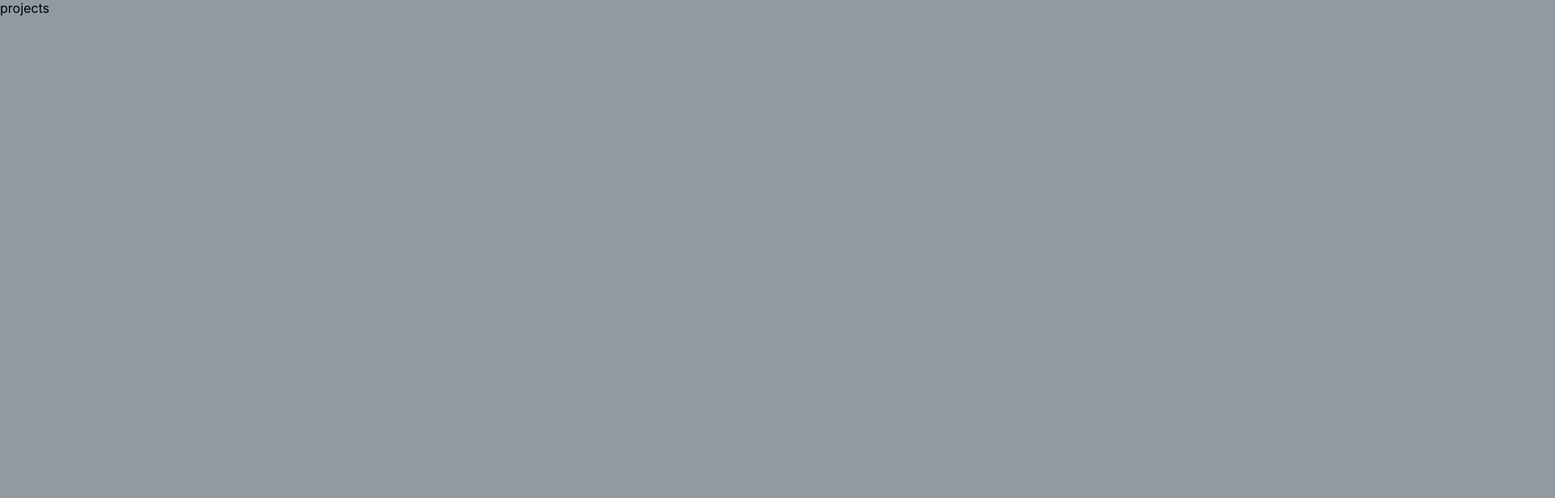
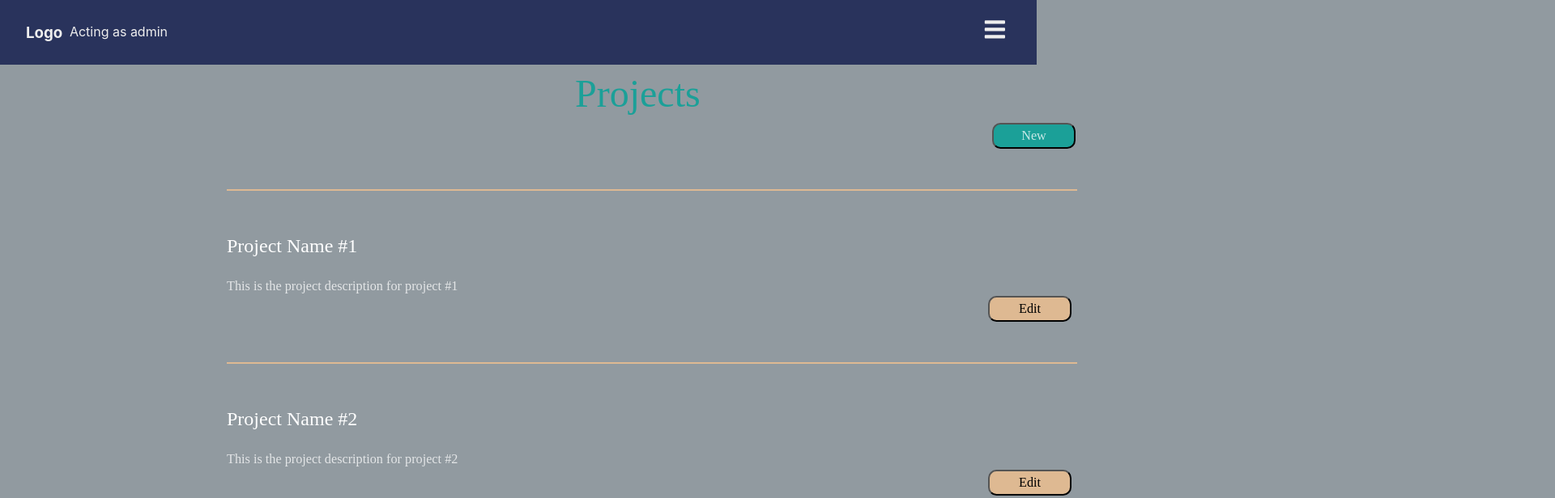
Before and after one commit to M-Cleveland153/Project_Management_App_Front_End_2022-12-10, a React (Create React App) app: page /projects in a window 1280 px wide. Shown: the top 616 px of the page at 81% size, 1920 px wide, since content can reach past the window. Built offline with nearby package versions, Linux system fonts and the light colour scheme.

Commit message:
Projects page looks good now. Switching to Michael. Then will merge in 'projects' branch.

```diff
--- a/src/App.js
+++ b/src/App.js
@@ -12,7 +12,6 @@ import Users from "./routes/UsersRegistry"
 
 function App() {
   return (
-
     <>
       <Routes>
         <Route path= "/" element= {<Login />}/>;
--- /dev/null
+++ b/src/components/projects/ProjectItem.js
@@ -0,0 +1,16 @@
+import classes from "./Projects.module.css";
+
+function ProjectItem(props) {
+  return (
+    <li className={classes.li}>
+        <hr className={classes.hr}></hr>
+      <p className={classes.name}>{props.name}</p>
+      <p className={classes.description}>{props.description}</p>
+      <div className={classes.editActions}>
+        <button>Edit</button>
+      </div>
+    </li>
+  );
+}
+
+export default ProjectItem;
--- /dev/null
+++ b/src/components/projects/ProjectList.js
@@ -0,0 +1,19 @@
+import ProjectItem from "./ProjectItem";
+import classes from "./Projects.module.css";
+
+function ProjectList(props) {
+  return (
+    <ul className={classes.ul}>
+      {props.projects.map((project) => (
+        <ProjectItem
+          key={project.id}
+          id={project.id}
+          name={project.name}
+          description={project.description}
+        />
+      ))}
+    </ul>
+  );
+}
+
+export default ProjectList;
--- /dev/null
+++ b/src/components/projects/Projects.module.css
@@ -0,0 +1,119 @@
+.ul {
+  list-style-type: none;
+  margin: 0;
+  padding: 0;
+}
+
+.li {
+  margin: 30px;
+}
+
+.name {
+  color: #ffffff;
+
+  position: relative;
+  left: 250px;
+  right: 73.26%;
+  top: 30.53%;
+  bottom: 66.25%;
+
+  font-family: "Mulish";
+  font-style: normal;
+  font-weight: 400;
+  font-size: 24px;
+  line-height: 150%;
+  /* identical to box height, or 36px */
+
+  display: flex;
+  align-items: center;
+  text-align: center;
+}
+
+.description {
+    position: relative;
+    left: 250px;
+    right: 62.38%;
+    top: 35.36%;
+    bottom: 62.49%;
+
+    font-family: 'Mulish';
+    font-style: normal;
+    font-weight: 400;
+    font-size: 16.2439px;
+    line-height: 150%;
+    /* or 24px */
+
+    display: flex;
+    align-items: center;
+    text-align: center;
+
+    color: rgba(255, 255, 255, 0.75);
+
+    padding-top: 20px;
+
+}
+
+.editActions button {
+  /* color: #ffffff; */
+  background-color: #deb992;
+  position: relative;
+  left: 1190px;
+  width: 103px;
+  height: 32px;
+  border-radius: 10.2875px;
+
+  font-family: "Mulish";
+  font-style: normal;
+  font-weight: 400;
+  font-size: 16.2439px;
+  line-height: 150%;
+  /* or 24px */
+
+  align-items: center;
+  text-align: center;
+
+  color: #000000;
+}
+
+.newActions button{
+     /* color: #ffffff; */
+  background-color: #1ba098;
+  position: relative;
+  left: 1225px;
+  width: 103px;
+  height: 32px;
+  border-radius: 10.2875px;
+
+  font-family: "Mulish";
+  font-style: normal;
+  font-weight: 400;
+  font-size: 16.2439px;
+  line-height: 150%;
+  /* or 24px */
+
+  align-items: center;
+  text-align: center;
+
+  color: rgba(255, 255, 255, 0.75);
+
+}
+
+.h1 {
+  color: #1ba098;
+  left: 710px;
+  position: relative;
+  font-family: "Mulish";
+  font: "Mulish";
+  font-style: normal;
+  font-weight: 400;
+  font-size: 48px;
+  line-height: 150%;
+}
+
+.hr {
+  border: 1px solid #deb992;
+  margin: 50px;
+  width: 1050px;
+  position: relative;
+  left: 200px;
+}
--- a/src/index.css
+++ b/src/index.css
@@ -5,7 +5,7 @@ body {
     sans-serif;
   -webkit-font-smoothing: antialiased;
   -moz-osx-font-smoothing: grayscale;
-  /* background: #051622; This is the final background color*/
+  /* background: #051622; This is the final background color */
   background:  #919aa0; /*Let's use this color for development*/
 }
 
--- a/src/routes/Projects.js
+++ b/src/routes/Projects.js
@@ -1,10 +1,39 @@
 import React from 'react'
+import classes from "../components/projects/Projects.module.css";
+import ProjectList from "../components/projects/ProjectList";
+import Navbar from '../components/Navbar';
 
 const Projects = () => {
+  let loadedProjects = [{
+    "id": 123456,
+    "name": "Project Name #1",
+    "description": "This is the project description for project #1",
+    "active": true,
+    "team": 987
+  },
+  {
+    "id": 123457,
+    "name": "Project Name #2",
+    "description": "This is the project description for project #2",
+    "active": true,
+    "team": 987
+  },
+  {
+    "id": 123458,
+    "name": "Project Name #3",
+    "description": "This is the project description for project #3",
+    "active": true,
+    "team": 987
+  }]
   return (
-    <div>
-      projects
-    </div>
+    <section>
+      <Navbar />
+        <h1 className={classes.h1}>Projects</h1>
+        <div className={classes.newActions}>
+          <button>New</button>
+        </div>
+        <ProjectList projects={loadedProjects} />
+    </section>
   )
 }
 
```
